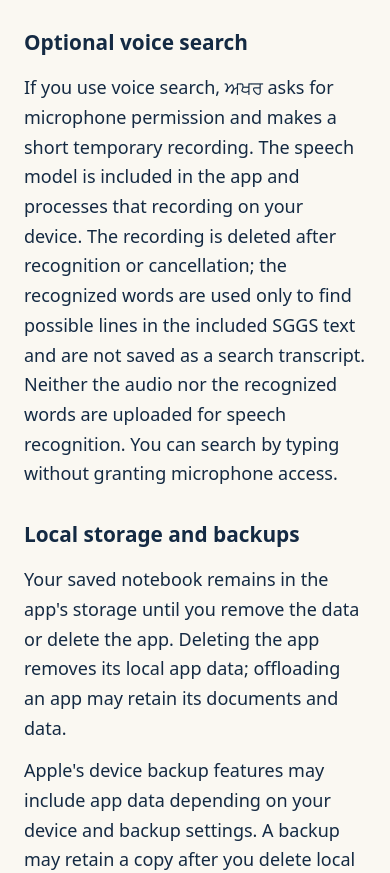
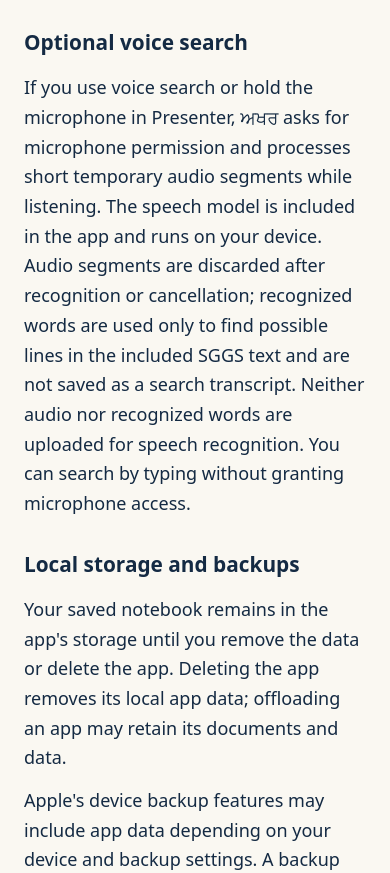
Before and after one commit to albelsingh77/akhar-support, a plain HTML site: page privacy-policy.html in a window 390 px wide. Shown: the part 907-1780 px from the top of the page. Drawn offline with Linux system fonts and the light colour scheme.

Commit message:
Clarify on-device Presenter microphone use

```diff
--- a/privacy-policy.html
+++ b/privacy-policy.html
@@ -37,7 +37,7 @@
     <p>This version has no account registration, cloud AI requests, advertising, analytics or developer telemetry. It does not collect contact lists, location or photos, and does not track you across other companies' apps or websites.</p>
 
     <h2>Optional voice search</h2>
-    <p>If you use voice search, ਅਖਰ asks for microphone permission and makes a short temporary recording. The speech model is included in the app and processes that recording on your device. The recording is deleted after recognition or cancellation; the recognized words are used only to find possible lines in the included SGGS text and are not saved as a search transcript. Neither the audio nor the recognized words are uploaded for speech recognition. You can search by typing without granting microphone access.</p>
+    <p>If you use voice search or hold the microphone in Presenter, ਅਖਰ asks for microphone permission and processes short temporary audio segments while listening. The speech model is included in the app and runs on your device. Audio segments are discarded after recognition or cancellation; recognized words are used only to find possible lines in the included SGGS text and are not saved as a search transcript. Neither audio nor recognized words are uploaded for speech recognition. You can search by typing without granting microphone access.</p>
 
     <h2>Local storage and backups</h2>
     <p>Your saved notebook remains in the app's storage until you remove the data or delete the app. Deleting the app removes its local app data; offloading an app may retain its documents and data.</p>
```
